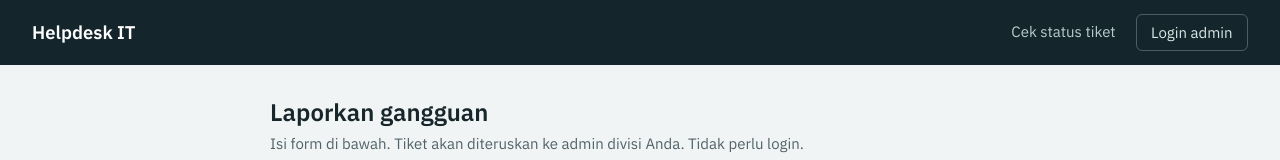
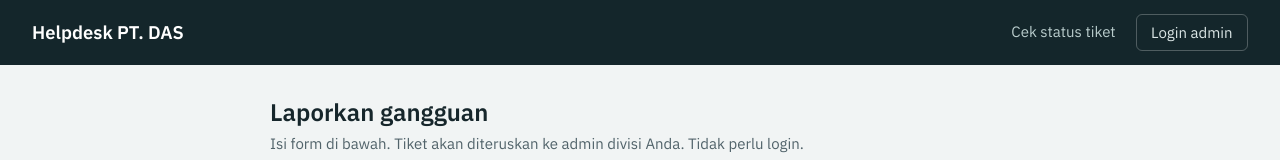
Before and after one commit to Alfansya/helpdesk, a Next.js app: page / in a window 1280 px wide. Shown: the top 160 px of the page. Built offline with nearby package versions, Linux system fonts and the light colour scheme.

Commit message:
update title

```diff
--- a/components/PublicShell.js
+++ b/components/PublicShell.js
@@ -4,7 +4,7 @@ export default function PublicShell({ children }) {
   return (
     <>
       <header className="pubtop">
-        <Link href="/" className="brand">Helpdesk IT</Link>
+        <Link href="/" className="brand">Helpdesk PT. DAS</Link>
         <nav className="pubnav">
           <Link href="/cek-tiket" className="plink">Cek status tiket</Link>
           <Link href="/login" replace className="btn ghost-light">Login admin</Link>
```
